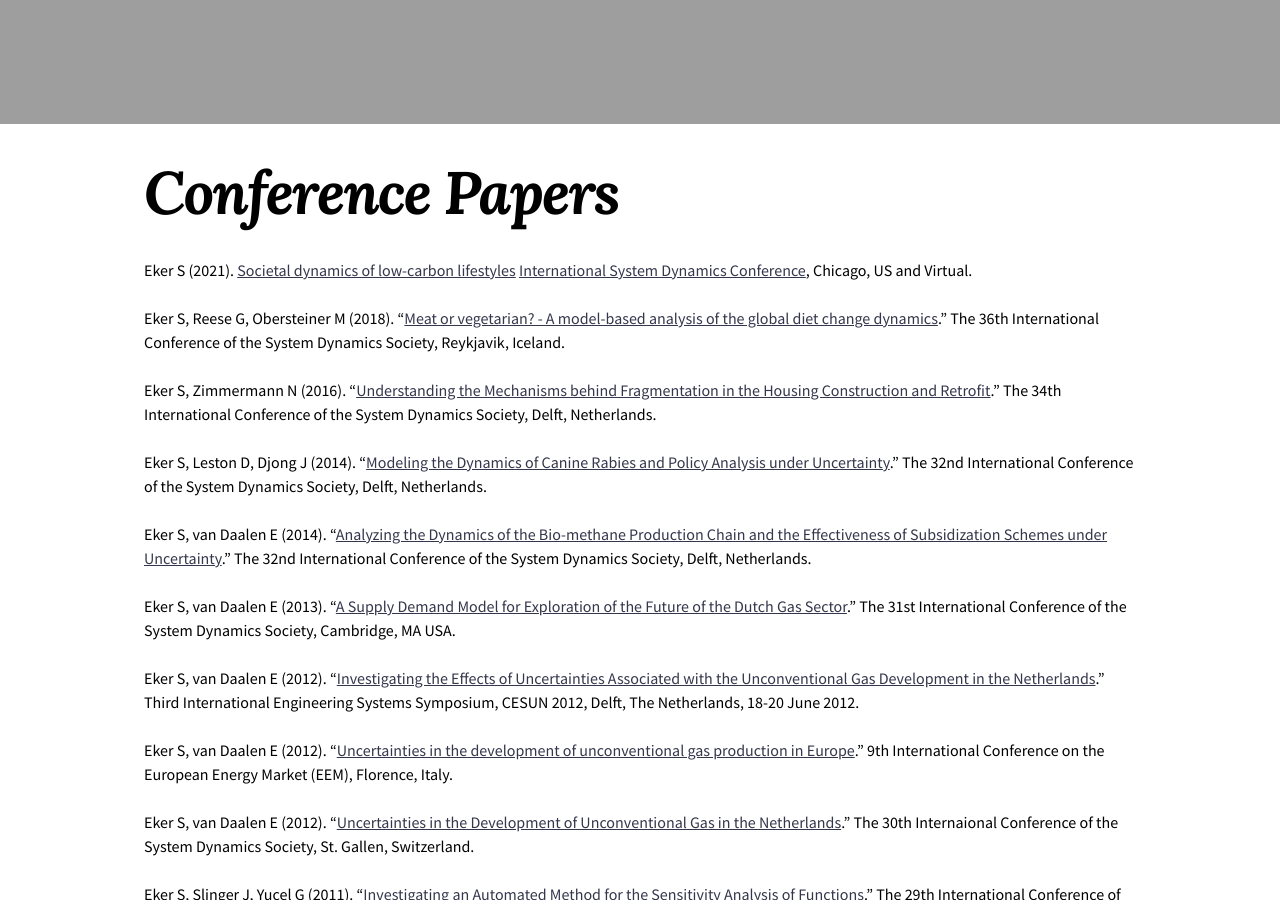
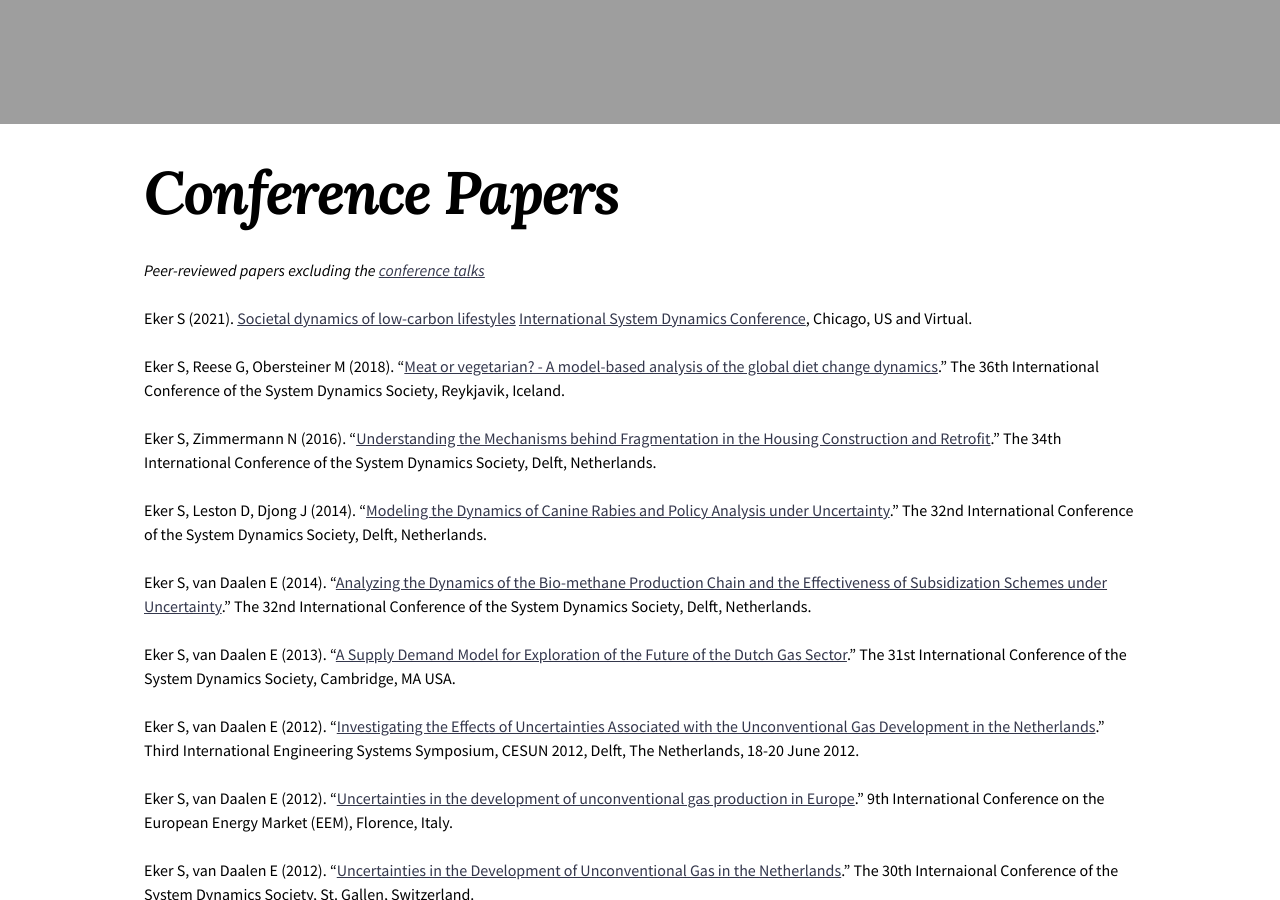
Before and after one commit to sibeleker/sibeleker.github.io, a Jekyll site: the page built from _publications/pubs2.md, in a window 1280 px wide and 900 px high, scrolled down 1019 px. Built offline with Jekyll 4.4.1, drawn with Linux system fonts in a browser that asks for light colours; nearby versions of some CDN libraries.

Commit message:
Update pubs2.md

```diff
--- a/_publications/pubs2.md
+++ b/_publications/pubs2.md
@@ -4,6 +4,7 @@ image:
   thumbnail: /images/icon_conference.jpg
 
 ---
+*Peer-reviewed papers excluding the [conference talks](https://sibeleker.github.io/outreach)*
 
 Eker S (2021). [Societal dynamics of low-carbon lifestyles](https://www.youtube.com/watch?v=G_K_4fWwG7E&ab_channel=SibelEker) [International System Dynamics Conference](https://systemdynamics.org/conference/), Chicago, US and Virtual.
 
```
